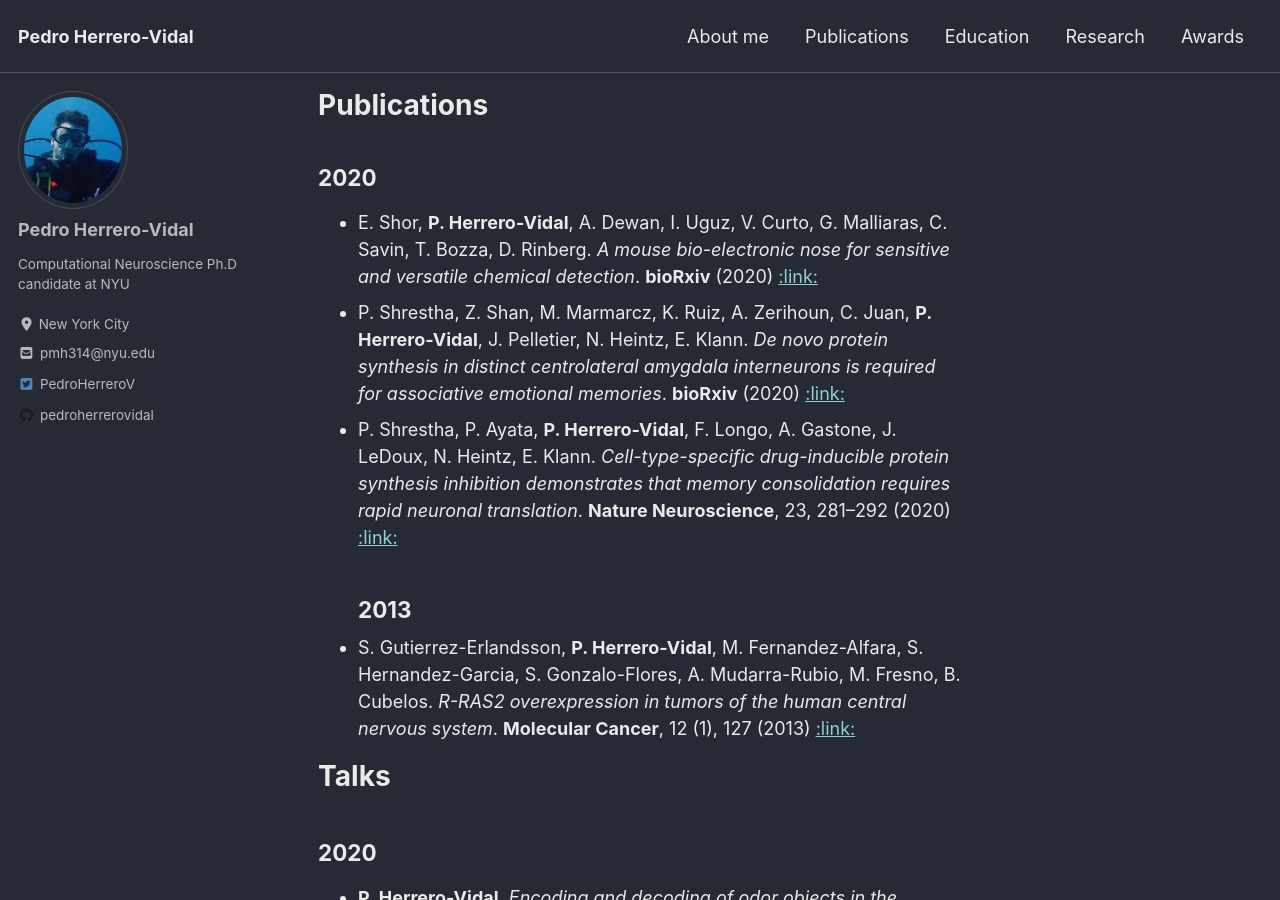
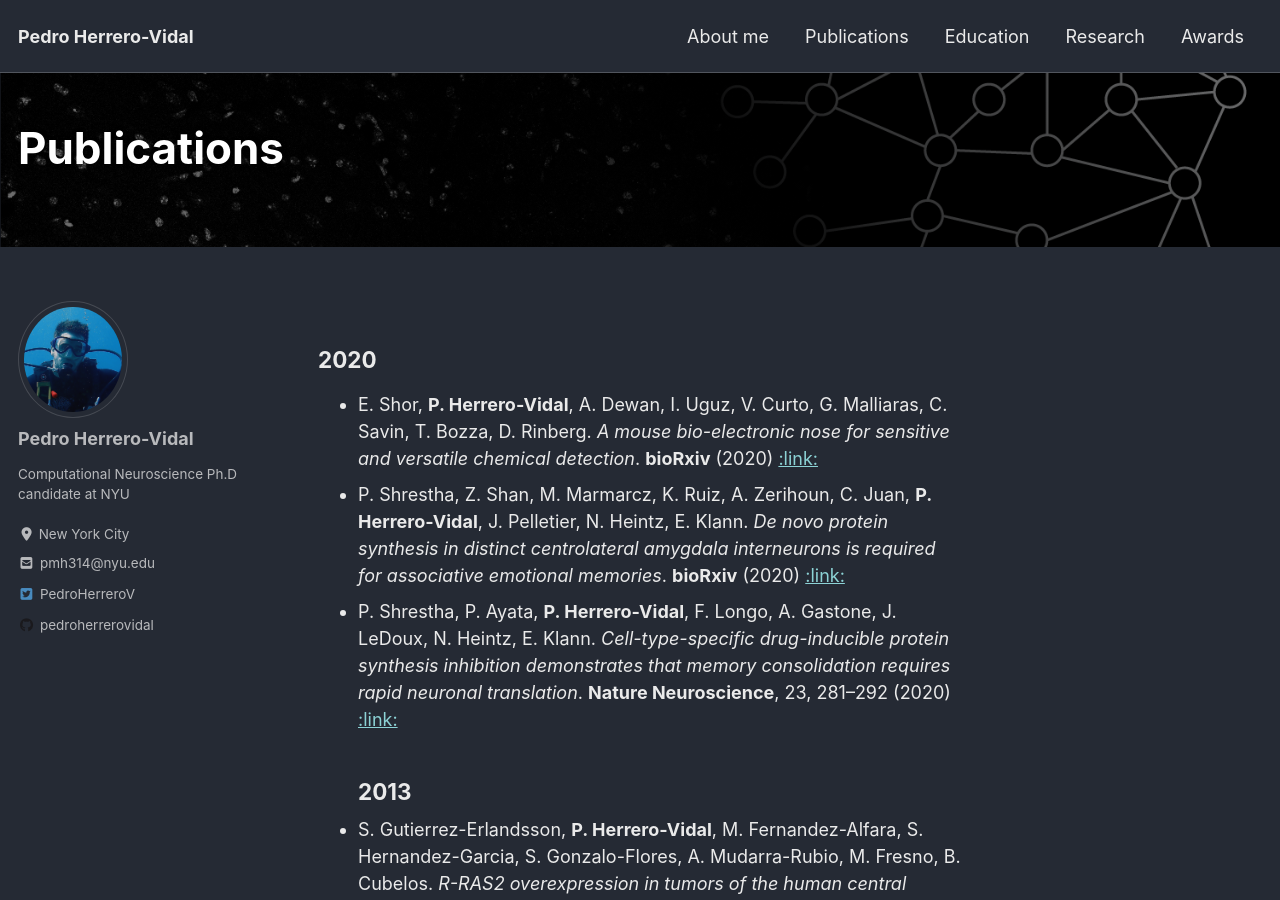
Before and after one commit to pedroherrerovidal/pedroherrerovidal.github.io, a Jekyll site: the page built from _pages/publications.md, in a window 1280 px wide and 900 px high. Built offline with Jekyll 4.4.1, drawn with Linux system fonts in a browser that asks for light colours; cached includes are drawn as plain includes; nearby versions of some CDN libraries; some of the changed lines change nothing that is shown.

Commit message:
Update publications.md

```diff
--- a/_pages/publications.md
+++ b/_pages/publications.md
@@ -3,6 +3,9 @@ title:  "Publications"
 layout: home
 permalink: /publications/
 author_profile: true
+header:
+  overlay_image: /assets/images/biology to artificial nngit.png
+  overlay_filter: 0.5 # same as adding an opacity of 0.5 to a black background
 ---
 
 ## 2020
```
